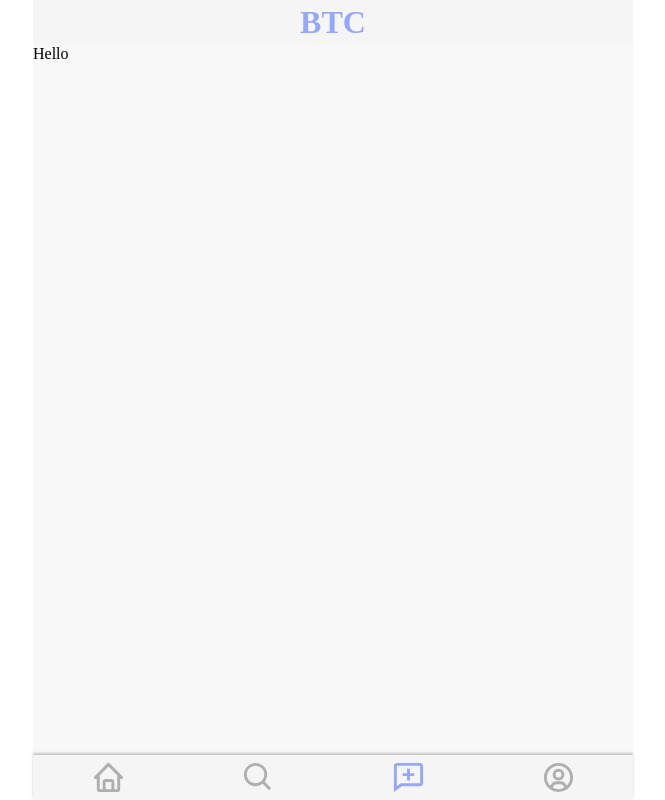
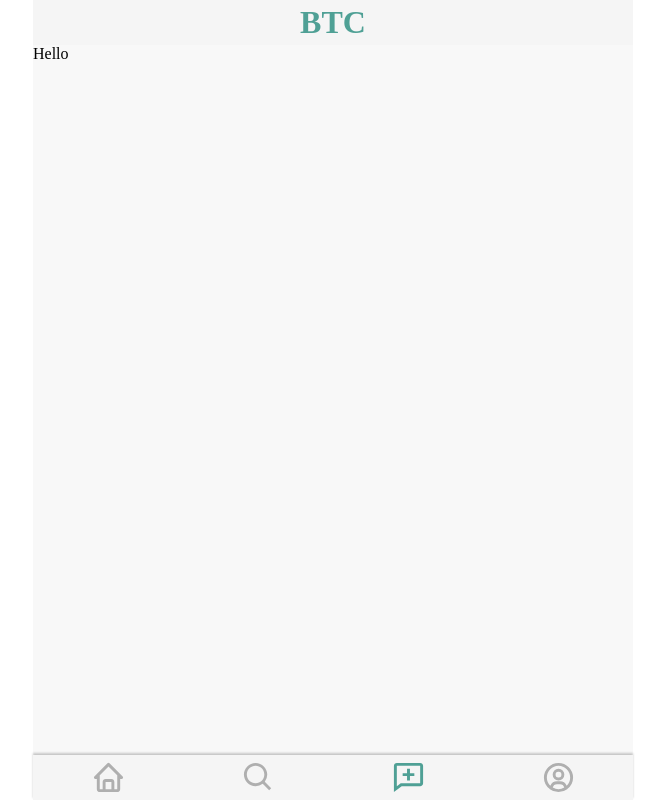
Before and after one commit to LWC421/btc_review, a Next.js app in the folder frontend/: page /post in a window 1280 px wide. Shown: the whole page, without its empty margins (307-972 px from the left). Built offline with nearby package versions, Linux system fonts and the light colour scheme; a web font is replaced by a local one.

Commit message:
[css]input폰트 변경

```diff
--- a/frontend/styles/globals.css
+++ b/frontend/styles/globals.css
@@ -37,3 +37,7 @@ a {
     background: black;
   }
 }
+
+input {
+  font-family: notoLight;
+}
--- a/frontend/styles/theme.ts
+++ b/frontend/styles/theme.ts
@@ -1,6 +1,6 @@
 const theme = {
   color: {
-    primary: "rgb(152, 168, 248)",
+    primary: "rgb(79, 160, 149)",
     secondary: "rgb(175, 175, 175)",
     normal: "rgb(255, 255, 255)",
   },
```
